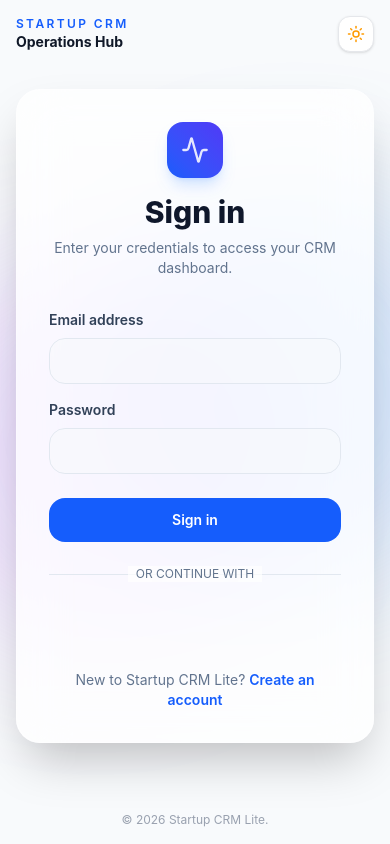
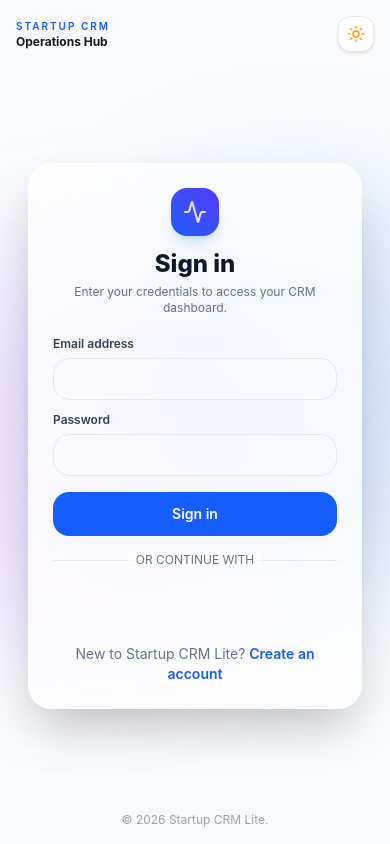
Before and after one commit to SaiLokeshGoud/StartUp-CRM-Lite, a React (Vite) app in the folder frontend/: page /login in a window 390 px wide. Built offline with nearby package versions, Linux system fonts and the light colour scheme.

Commit message:
feat: add responsive login page with brand branding and authentication integration

```diff
--- a/frontend/src/pages/Login.jsx
+++ b/frontend/src/pages/Login.jsx
@@ -25,7 +25,7 @@ export default function Login() {
   };
 
   return (
-    <div className="flex min-h-screen w-full transition-colors duration-200">
+    <div className="flex min-h-[100dvh] w-full transition-colors duration-200">
       {/* Left panel: Info & Branding */}
       <div className="relative hidden w-1/2 flex-col justify-between bg-gradient-to-br from-blue-600 via-indigo-700 to-slate-900 p-12 text-white md:flex">
         {/* Glowing overlay */}
@@ -84,18 +84,24 @@ export default function Login() {
       </div>
 
       {/* Right panel: Sign-in Form */}
-      <div className="relative flex flex-1 flex-col justify-between p-4 sm:p-8 bg-slate-50 dark:bg-slate-950 transition-colors duration-200 overflow-hidden">
+      <div
+        className="relative flex flex-1 flex-col justify-between p-4 sm:p-8 bg-slate-50 dark:bg-slate-950 transition-colors duration-200 overflow-y-auto"
+        style={{
+          paddingTop: 'max(1rem, env(safe-area-inset-top, 16px))',
+          paddingBottom: 'max(1rem, env(safe-area-inset-bottom, 16px))'
+        }}
+      >
         {/* Decorative background glass orbs */}
         <div className="absolute top-1/4 -right-24 h-96 w-96 rounded-full bg-blue-400/20 blur-3xl dark:bg-blue-600/10 animate-float-slow pointer-events-none" />
         <div className="absolute bottom-1/4 -left-24 h-96 w-96 rounded-full bg-purple-400/20 blur-3xl dark:bg-purple-600/10 animate-float-delayed pointer-events-none" />
 
         {/* Floating header & Dark Mode Toggle */}
-        <div className="relative z-10 flex items-center justify-between">
+        <div className="relative z-10 flex items-center justify-between shrink-0 mb-6 sm:mb-0">
           <div className="md:hidden">
-            <p className="text-xs font-semibold uppercase tracking-[0.2em] text-blue-600">
+            <p className="text-[10px] font-semibold uppercase tracking-[0.2em] text-blue-600 dark:text-blue-450">
               Startup CRM
             </p>
-            <p className="text-sm font-bold text-gray-900 dark:text-white">
+            <p className="text-xs font-bold text-gray-900 dark:text-white">
               Operations Hub
             </p>
           </div>
@@ -110,44 +116,44 @@ export default function Login() {
         </div>
 
         {/* Centered Login Card */}
-        <div className="group relative mx-auto my-auto w-full max-w-md z-10 px-0">
+        <div className="group relative mx-auto my-4 sm:my-auto w-[calc(100%-24px)] sm:w-full max-w-md z-10 px-0">
           {/* Card glow effect for dark theme */}
           <div className="absolute -inset-1.5 rounded-[32px] bg-gradient-to-r from-blue-600 via-indigo-600 to-purple-600 opacity-0 blur-xl transition-all duration-500 group-hover:duration-200 dark:opacity-15 dark:group-hover:opacity-30" />
 
-          <div className="relative rounded-3xl border border-white/20 dark:border-slate-800/50 bg-white/75 dark:bg-slate-900/75 p-8 shadow-2xl backdrop-blur-xl transition-colors duration-200">
+          <div className="relative rounded-3xl border border-white/20 dark:border-slate-800/50 bg-white/75 dark:bg-slate-900/75 p-6 sm:p-8 shadow-2xl backdrop-blur-xl transition-colors duration-200">
             {/* Logo and Header inside Card */}
-            <div className="flex flex-col items-center mb-8 animate-fade-in-up">
-              <div className="group/logo relative flex h-14 w-14 items-center justify-center rounded-2xl bg-gradient-to-tr from-blue-600 to-indigo-600 text-white shadow-lg shadow-blue-500/20 transition-all duration-300 hover:scale-110 hover:shadow-blue-500/40 hover:rotate-3">
+            <div className="flex flex-col items-center mb-5 sm:mb-8 animate-fade-in-up">
+              <div className="group/logo relative flex h-12 w-12 sm:h-14 sm:w-14 items-center justify-center rounded-2xl bg-gradient-to-tr from-blue-600 to-indigo-600 text-white shadow-lg shadow-blue-500/20 transition-all duration-300 hover:scale-110 hover:shadow-blue-500/40 hover:rotate-3">
                 <div className="absolute inset-0 rounded-2xl bg-gradient-to-tr from-blue-400 to-indigo-500 opacity-0 blur-md transition-opacity duration-300 group-hover/logo:opacity-100" />
-                <Activity className="relative h-7 w-7 text-white animate-pulse" style={{ animationDuration: '3s' }} />
+                <Activity className="relative h-6 w-6 sm:h-7 sm:w-7 text-white animate-pulse" style={{ animationDuration: '3s' }} />
               </div>
 
-              <h1 className="mt-4 text-3xl font-extrabold text-slate-900 dark:text-white">Sign in</h1>
-              <p className="mt-2 text-center text-sm text-slate-500 dark:text-gray-400">Enter your credentials to access your CRM dashboard.</p>
+              <h1 className="mt-3 sm:mt-4 text-2xl sm:text-3xl font-extrabold text-slate-900 dark:text-white">Sign in</h1>
+              <p className="mt-1 text-center text-xs sm:text-sm text-slate-500 dark:text-gray-400">Enter your credentials to access your CRM dashboard.</p>
             </div>
 
-            <form className="space-y-6" onSubmit={handleSubmit}>
-              <div className="space-y-4">
+            <form className="space-y-4 sm:space-y-6" onSubmit={handleSubmit}>
+              <div className="space-y-3 sm:space-y-4">
                 <div className="animate-fade-in-up" style={{ animationDelay: '100ms', opacity: 0 }}>
-                  <label htmlFor="email" className="block text-sm font-semibold text-slate-700 dark:text-slate-200">Email address</label>
+                  <label htmlFor="email" className="block text-xs sm:text-sm font-semibold text-slate-700 dark:text-slate-200">Email address</label>
                   <input
                     id="email"
                     type="email"
                     value={email}
                     onChange={(e) => setEmail(e.target.value)}
-                    className="mt-2 block w-full rounded-2xl border border-slate-200 bg-slate-50/50 hover:bg-slate-50 px-4 py-3 text-sm text-slate-900 outline-none transition-all duration-200 focus:border-blue-500 focus:ring-4 focus:ring-blue-100 dark:focus:ring-blue-900/25 dark:border-slate-800 dark:bg-slate-800/50 dark:hover:bg-slate-800 dark:text-white focus:scale-[1.01]"
+                    className="mt-1.5 block w-full rounded-2xl border border-slate-200 bg-slate-50/50 hover:bg-slate-50 px-4 py-2.5 sm:py-3 text-sm text-slate-900 outline-none transition-all duration-200 focus:border-blue-500 focus:ring-4 focus:ring-blue-100 dark:focus:ring-blue-900/25 dark:border-slate-800 dark:bg-slate-800/50 dark:hover:bg-slate-800 dark:text-white focus:scale-[1.01]"
                     required
                   />
                 </div>
 
                 <div className="animate-fade-in-up" style={{ animationDelay: '200ms', opacity: 0 }}>
-                  <label htmlFor="password" className="block text-sm font-semibold text-slate-700 dark:text-slate-200">Password</label>
+                  <label htmlFor="password" className="block text-xs sm:text-sm font-semibold text-slate-700 dark:text-slate-200">Password</label>
                   <input
                     id="password"
                     type="password"
                     value={password}
                     onChange={(e) => setPassword(e.target.value)}
-                    className="mt-2 block w-full rounded-2xl border border-slate-200 bg-slate-50/50 hover:bg-slate-50 px-4 py-3 text-sm text-slate-900 outline-none transition-all duration-200 focus:border-blue-500 focus:ring-4 focus:ring-blue-100 dark:focus:ring-blue-900/25 dark:border-slate-800 dark:bg-slate-800/50 dark:hover:bg-slate-800 dark:text-white focus:scale-[1.01]"
+                    className="mt-1.5 block w-full rounded-2xl border border-slate-200 bg-slate-50/50 hover:bg-slate-50 px-4 py-2.5 sm:py-3 text-sm text-slate-900 outline-none transition-all duration-200 focus:border-blue-500 focus:ring-4 focus:ring-blue-100 dark:focus:ring-blue-900/25 dark:border-slate-800 dark:bg-slate-800/50 dark:hover:bg-slate-800 dark:text-white focus:scale-[1.01]"
                     required
                   />
                 </div>
@@ -158,7 +164,7 @@ export default function Login() {
               <button
                 type="submit"
                 disabled={isLoading}
-                className="animate-fade-in-up inline-flex min-h-[44px] w-full items-center justify-center rounded-2xl bg-blue-600 px-4 py-3 text-sm font-semibold text-white cursor-pointer relative btn-animate hover:shadow-lg hover:shadow-blue-500/20 disabled:cursor-not-allowed disabled:bg-blue-300 dark:disabled:bg-blue-800"
+                className="animate-fade-in-up inline-flex min-h-[44px] w-full items-center justify-center rounded-2xl bg-blue-600 px-4 py-2.5 sm:py-3 text-sm font-semibold text-white cursor-pointer relative btn-animate hover:shadow-lg hover:shadow-blue-500/20 disabled:cursor-not-allowed disabled:bg-blue-300 dark:disabled:bg-blue-800"
                 style={{ animationDelay: '300ms', opacity: 0 }}
               >
                 {isLoading && (
@@ -174,7 +180,7 @@ export default function Login() {
             </form>
 
             {/* Google Sign-in separator and button */}
-            <div className="relative my-6 animate-fade-in-up" style={{ animationDelay: '350ms', opacity: 0 }}>
+            <div className="relative my-4 sm:my-6 animate-fade-in-up" style={{ animationDelay: '350ms', opacity: 0 }}>
               <div className="absolute inset-0 flex items-center">
                 <div className="w-full border-t border-slate-200 dark:border-slate-800/80"></div>
               </div>
@@ -208,7 +214,7 @@ export default function Login() {
               />
             </div>
 
-            <p className="mt-6 text-center text-sm text-slate-500 dark:text-gray-400 animate-fade-in-up" style={{ animationDelay: '450ms', opacity: 0 }}>
+            <p className="mt-5 sm:mt-6 text-center text-sm text-slate-500 dark:text-gray-400 animate-fade-in-up" style={{ animationDelay: '450ms', opacity: 0 }}>
               New to Startup CRM Lite?{' '}
               <Link to="/register" className="font-semibold text-blue-600 dark:text-blue-400 animated-underline">
                 Create an account
@@ -218,7 +224,7 @@ export default function Login() {
         </div>
 
         {/* Footer info for mobile */}
-        <p className="mt-8 text-center text-xs text-gray-400 dark:text-gray-600 md:hidden">
+        <p className="mt-4 text-center text-xs text-gray-400 dark:text-gray-600 md:hidden shrink-0">
           © 2026 Startup CRM Lite.
         </p>
       </div>
```
